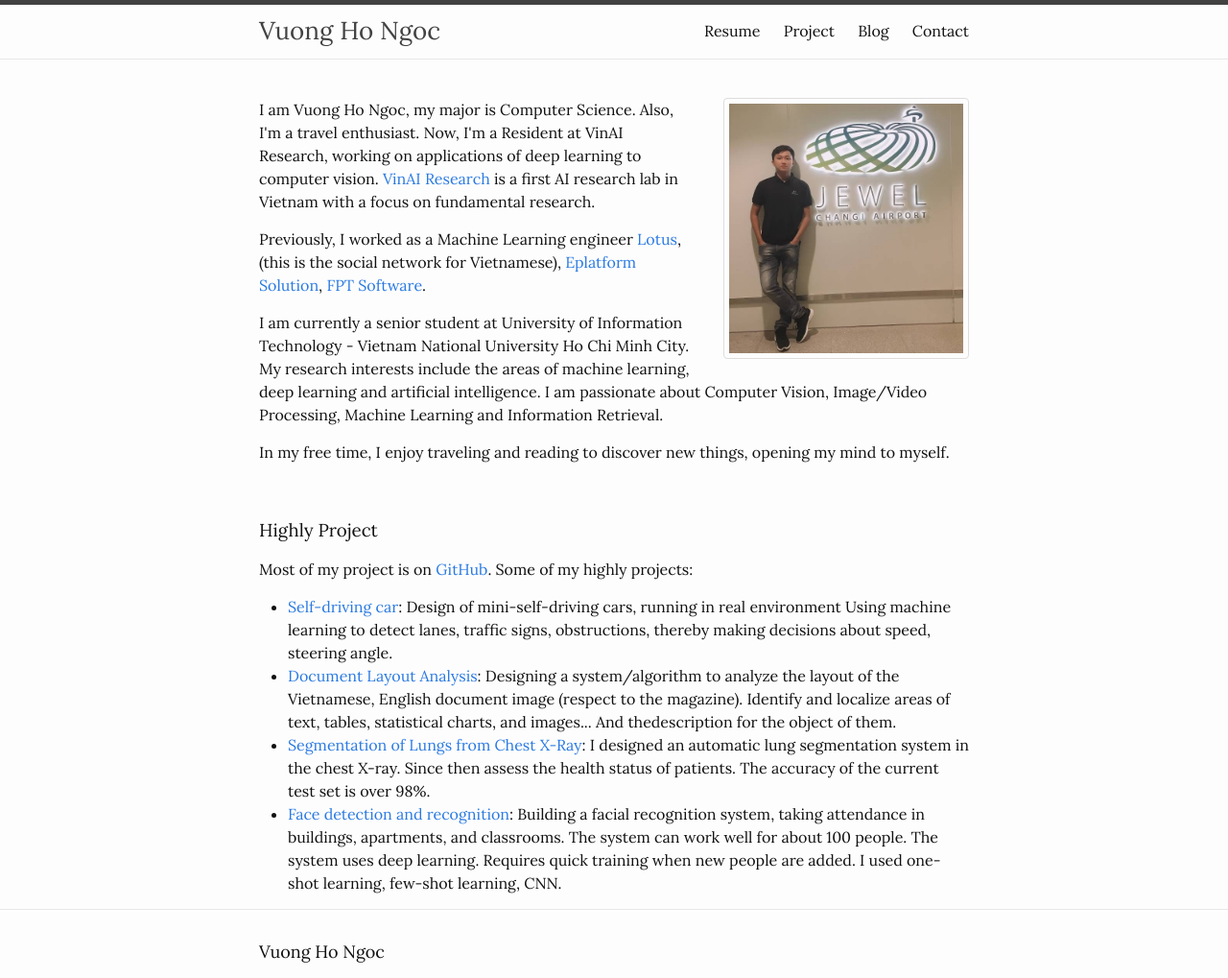
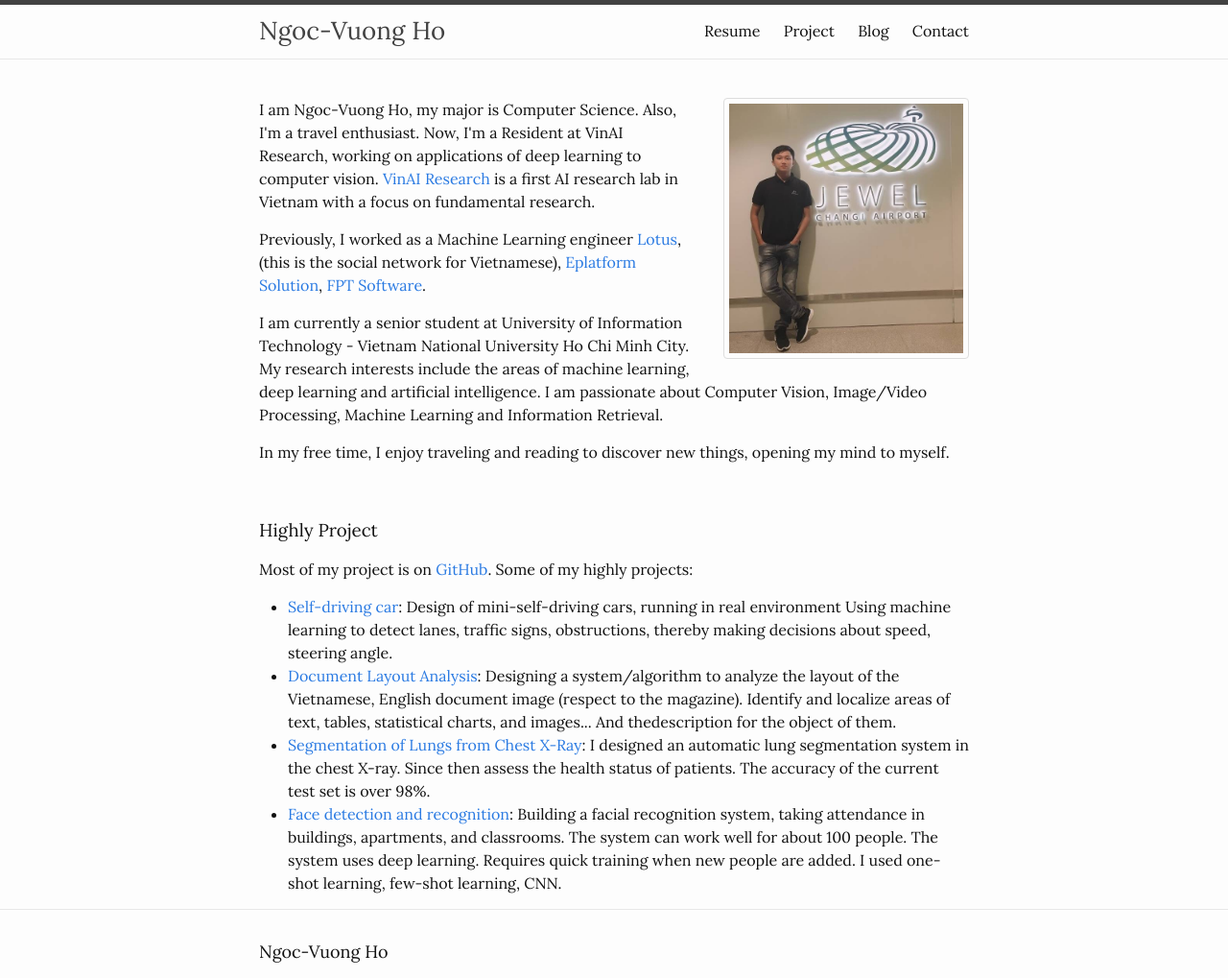
Before and after one commit to vvuonghn/vvuonghn.github.io, a plain HTML site: page index.html in a window 1280 px wide. Shown: the top 1019 px of the page at 96% size. Drawn offline with Linux system fonts and the light colour scheme.

Commit message:
update my profile

```diff
--- a/index.html
+++ b/index.html
@@ -42,7 +42,7 @@
         <div class="wrapper">
 
 
-            <a class="site-title" href="/">Vuong Ho Ngoc</a>
+            <a class="site-title" href="/">Ngoc-Vuong Ho</a>
 
 
             <nav class="site-nav">
@@ -97,10 +97,10 @@
                             width: 400px;
                             }
                             </style>
-                            <img alt="Vuong Ho Ngoc" src="/assets/profile.jpg"
+                            <img alt="Ngoc-Vuong Ho" src="/assets/profile.jpg"
                                 style="float: right; max-width: 33%; margin: 0 0 1em 2em" />
                         </a></p>
-                    <p>I am Vuong Ho Ngoc, my major is Computer Science. Also, I'm a travel enthusiast. Now, I'm a Resident at VinAI Research, working on applications of deep learning to computer vision. <a href="https://www.vinai.io/">VinAI Research</a> is a first AI research lab in Vietnam with a focus on fundamental research. </p>
+                    <p>I am Ngoc-Vuong Ho, my major is Computer Science. Also, I'm a travel enthusiast. Now, I'm a Resident at VinAI Research, working on applications of deep learning to computer vision. <a href="https://www.vinai.io/">VinAI Research</a> is a first AI research lab in Vietnam with a focus on fundamental research. </p>
 
 
 
@@ -158,7 +158,7 @@
 
         <div class="wrapper">
 
-            <h2 class="footer-heading">Vuong Ho Ngoc</h2>
+            <h2 class="footer-heading">Ngoc-Vuong Ho</h2>
 
             <div class="footer-col-wrapper">
                 <div class="footer-col footer-col-1">
```
